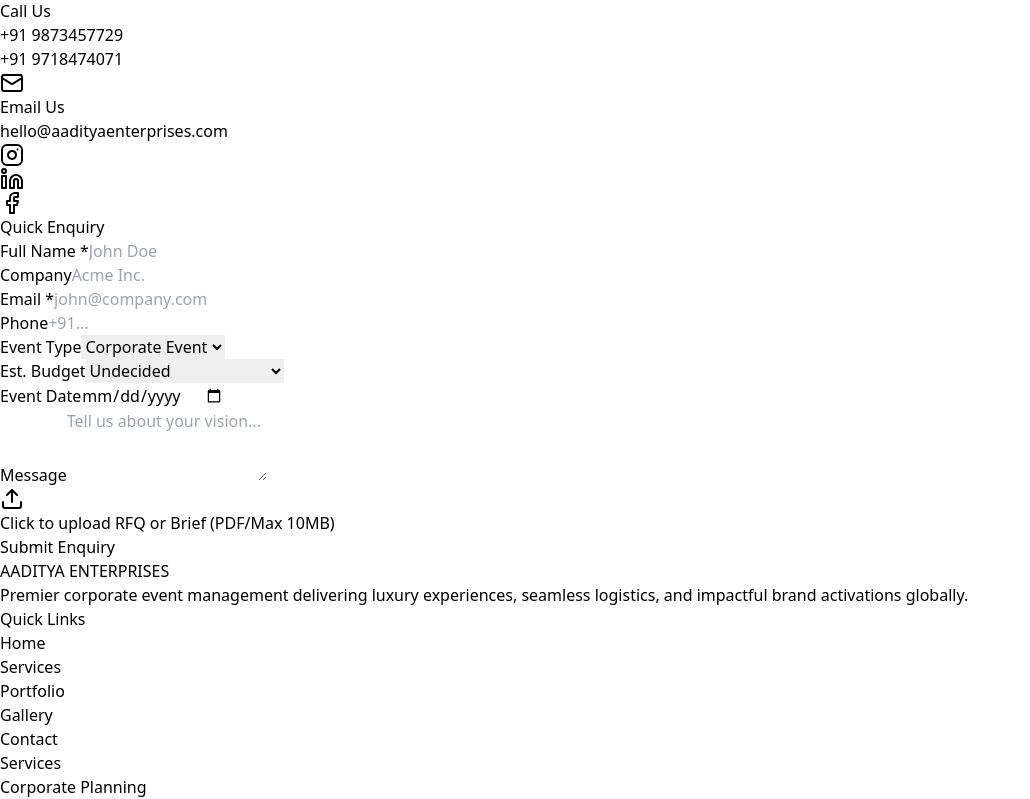
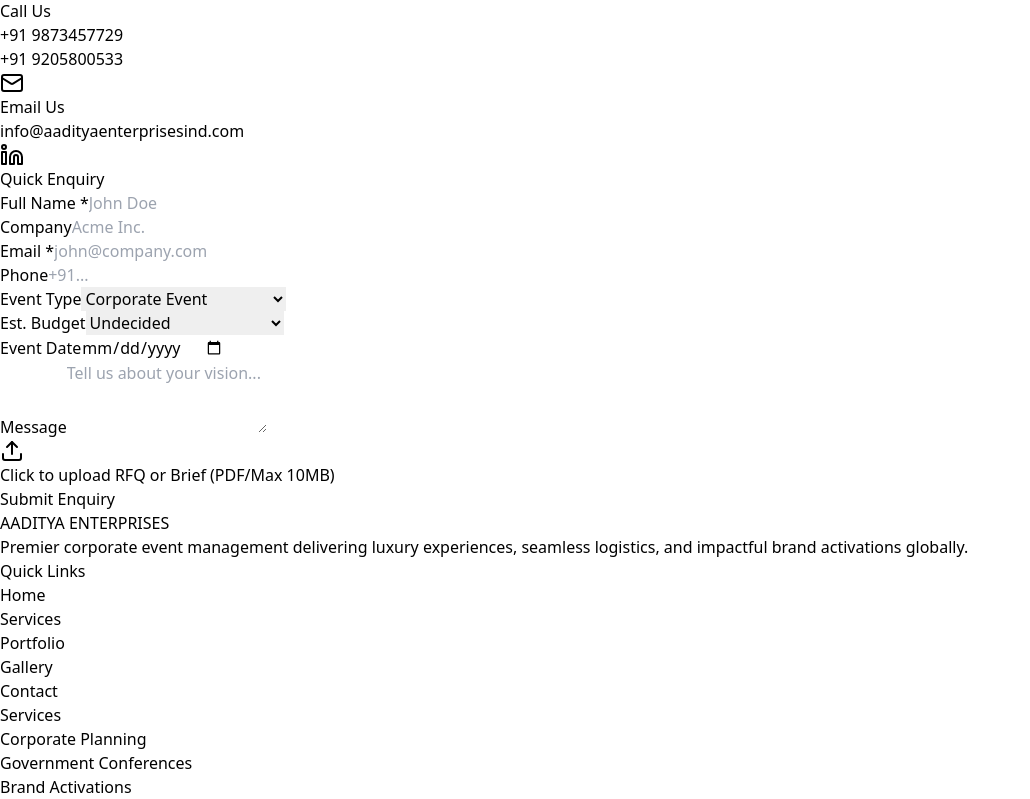
Before and after one commit to aaditya-enterprises/new-companyweb, a React (Vite) app: page / in a window 1280 px wide. Shown: the part 6323-7122 px from the top of the page, without its empty margins (0-1030 px from the left). Built offline with nearby package versions, Linux system fonts and the light colour scheme.

Commit message:
Correct info

```diff
--- a/src/app.jsx
+++ b/src/app.jsx
@@ -648,7 +648,7 @@ const ContactSection = () => {
               <div>
                 <p className="text-xs text-gray-500 uppercase tracking-wide">Call Us</p>
                 <p className="text-xl font-medium">+91 9873457729</p>
-                <p className="text-xl font-medium">+91 9718474071</p>
+                <p className="text-xl font-medium">+91 9205800533</p>
               </div>
             </div>
 
@@ -658,14 +658,20 @@ const ContactSection = () => {
               </div>
               <div>
                 <p className="text-xs text-gray-500 uppercase tracking-wide">Email Us</p>
-                <p className="text-xl font-medium">hello@aadityaenterprises.com</p>
+                <p className="text-xl font-medium">info@aadityaenterprisesind.com</p>
               </div>
             </div>
 
             <div className="flex gap-4 mt-8 pt-8 border-t border-gray-800">
-              <Instagram className="w-6 h-6 text-gray-400 hover:text-white cursor-pointer" />
-              <Linkedin className="w-6 h-6 text-gray-400 hover:text-white cursor-pointer" />
-              <Facebook className="w-6 h-6 text-gray-400 hover:text-white cursor-pointer" />
+              <a
+                href="https://linkedin.com/company/aaditya-enterprisesind/"
+                target="_blank"
+                rel="noopener noreferrer"
+                aria-label="Visit Aaditya Enterprises on LinkedIn"
+                className="inline-flex"
+              >
+                <Linkedin className="w-6 h-6 text-gray-400 hover:text-white cursor-pointer" />
+              </a>
             </div>
           </div>
         </div>
@@ -709,7 +715,7 @@ const ContactSection = () => {
                   <label className="block text-xs font-bold uppercase text-gray-500 mb-1">Event Type</label>
                   <select name="type" onChange={handleChange} className="w-full bg-gray-50 border border-gray-200 p-3 rounded focus:outline-none focus:border-[#C49A59]">
                     <option>Corporate Event</option>
-                    <option>Conference</option>
+                    <option>Government Conference</option>
                     <option>Product Launch</option>
                     <option>Brand Activation</option>
                   </select>
@@ -783,7 +789,7 @@ const Footer = ({ setActivePage }) => (
           <h4 className="font-serif text-lg mb-6">Services</h4>
           <ul className="space-y-3 text-sm text-gray-400">
             <li>Corporate Planning</li>
-            <li>Conferences</li>
+            <li>Government Conferences</li>
             <li>Brand Activations</li>
             <li>Luxury Retreats</li>
             <li>Product Launches</li>
@@ -793,11 +799,11 @@ const Footer = ({ setActivePage }) => (
         <div>
           <h4 className="font-serif text-lg mb-6">Visit Us</h4>
           <address className="text-sm text-gray-400 not-italic leading-relaxed">
-            Building no. 112,<br/>
-            Kishangarh, Near Fortis Hospital,<br/>
-            Vasant Kunj, Delhi, India 110070<br/><br/>
+            7/1501 Orange County,<br/>
+            Ahinsa Khand 1, Indirapuram, <br/>
+            Ghaziabad, U.P. 201014 <br/><br/>
             <span className="text-white">+91 9873457729</span>
-            <span className="text-white">+91 9718474071</span>
+            <span className="text-white">+91 9205800533</span>
           </address>
         </div>
       </div>
```
Also changed, not shown: 1 other file (tests, documents, lock files or other folders).
